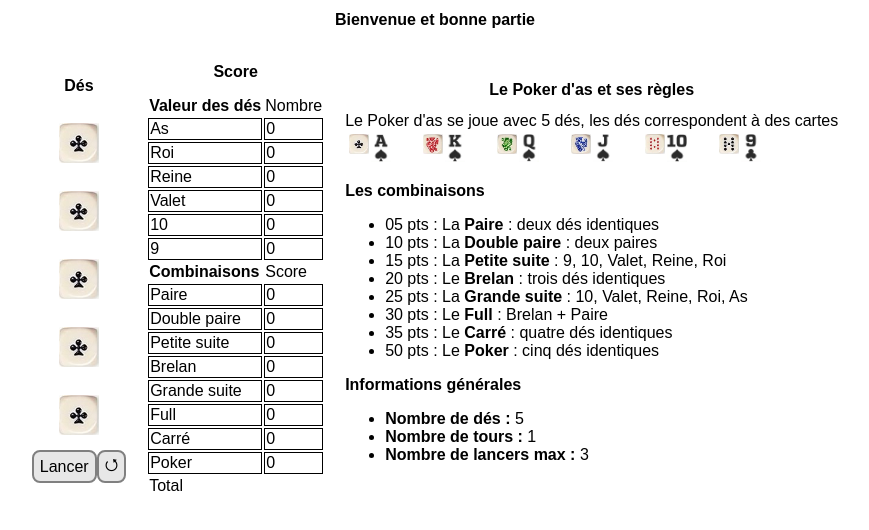
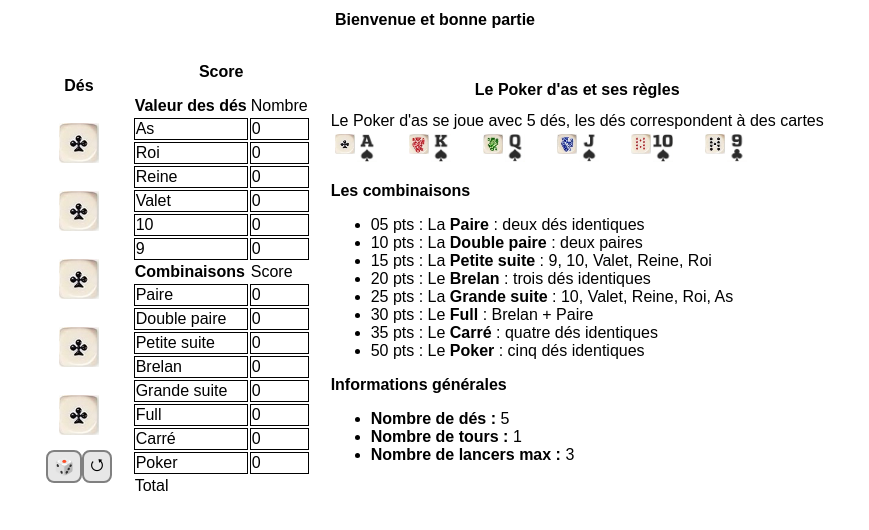
Before and after one commit to Robin-44/PokerDice, a plain HTML site: page index.html in a window 1280 px wide. Shown: the whole page, without its empty margins (205-1074 px from the left). Drawn offline with Linux system fonts and the light colour scheme.

Commit message:
Update index.html

```diff
--- a/index.html
+++ b/index.html
@@ -33,7 +33,7 @@
                 </table>
             </div>
             <div class="container">
-                <button onClick="roll_dice ();">Lancer</button>
+                <button onClick="roll_dice ();">&#127922;</button>
                 <button onClick="javascript:document.location.reload();">&#x2B6F;</button>
             </div>
         </section>
```
